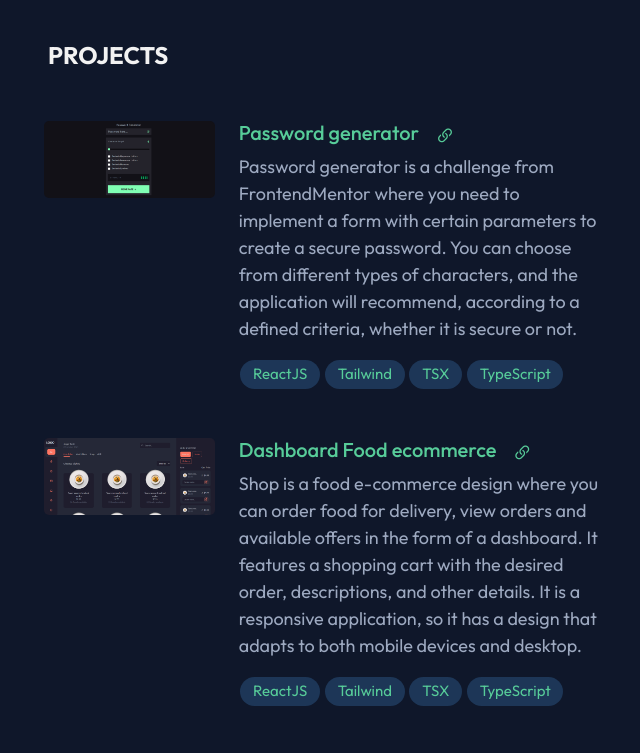
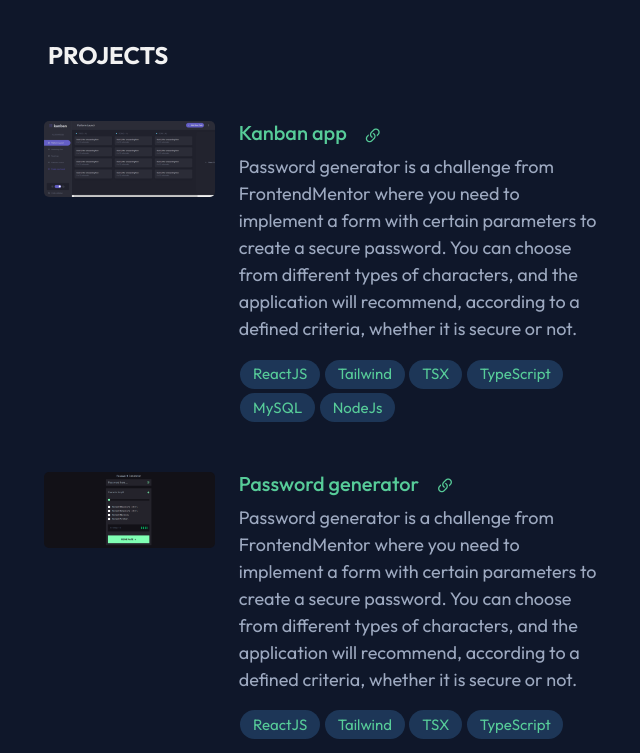
Before and after one commit to alebc96/portafoliov2, a React (Vite) app: page / in a window 1280 px wide. Shown: the part 1700-2453 px from the top of the page, without its empty margins (616-1256 px from the left). Built offline with nearby package versions, Linux system fonts and the light colour scheme.

Commit message:
adding kanban project to portfolio

```diff
--- a/src/components/projects/Projects.tsx
+++ b/src/components/projects/Projects.tsx
@@ -5,11 +5,19 @@ import comprasImg from '../../assets/comprass.png'
 import ecommerceMUI from '../../assets/ecommerce01.png'
 import ecommerceBW from '../../assets/ecommerce.png'
 import shopMin from '../../assets/shop-min.png'
+import kanbanImg from '../../assets/kanban.png'
 import passwordGen from '../../assets/password-generator-min.png'
 import ProjectCard from "../project-card/ProjectCard"
 import Project from '../../interfaces/project'
 
 const projects: Project[] = [
+  {
+    image: kanbanImg,
+    name: 'Kanban app',
+    link: 'https://kanbanapptodo.netlify.app/',
+    description: "Password generator is a challenge from FrontendMentor where you need to implement a form with certain parameters to create a secure password. You can choose from different types of characters, and the application will recommend, according to a defined criteria, whether it is secure or not.",
+    tecs: ['ReactJS', 'Tailwind', 'TSX', 'TypeScript', 'MySQL', 'NodeJs']
+  },
   {
     image: passwordGen,
     name: 'Password generator',
@@ -58,8 +66,7 @@ const projects: Project[] = [
     link: 'https://comprassapp.netlify.app',
     description: 'ComprasApp is a web service developed with the aim of creating a user account by registering on Firebase and generating lists of products to buy for a week. Users can add new lists and add products to them, which can be deleted or modified. The application was built using AngularJS, and for the server, NodeJs was used with a non-relational MongoDB database hosted on Atlas. It is a simple CRUD (Create, Read, Update, Delete) application with basic functionalities of POST, GET, DELETE, PUT, created with the purpose of learning and practice.',
     tecs: ['AngularJs', 'CSS', 'HTML', 'TypeScript', 'Bootstrap', 'Firebase', 'NodeJS', 'MongoDB']
-  },
-
+  }
 ]
 
 const Projects = () => {
```
Also changed, not shown: src/assets/kanban.png (added).
